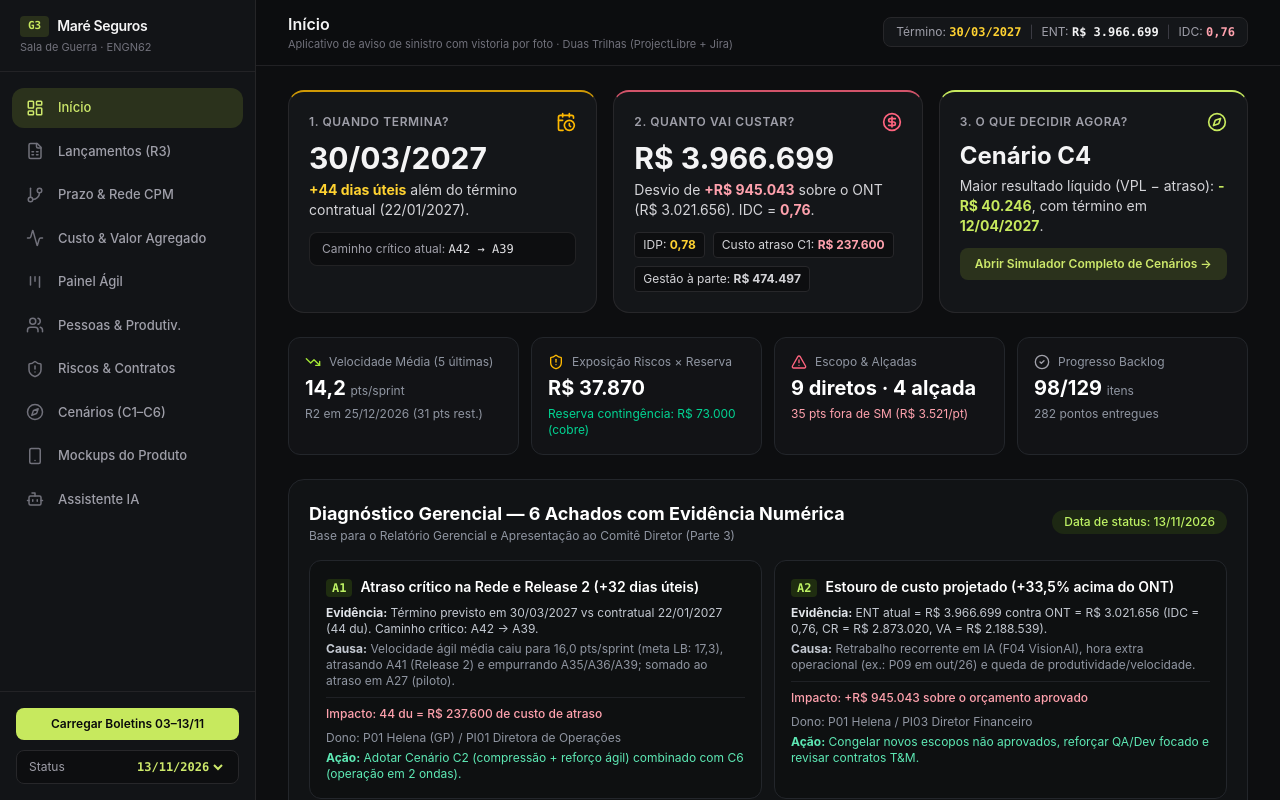
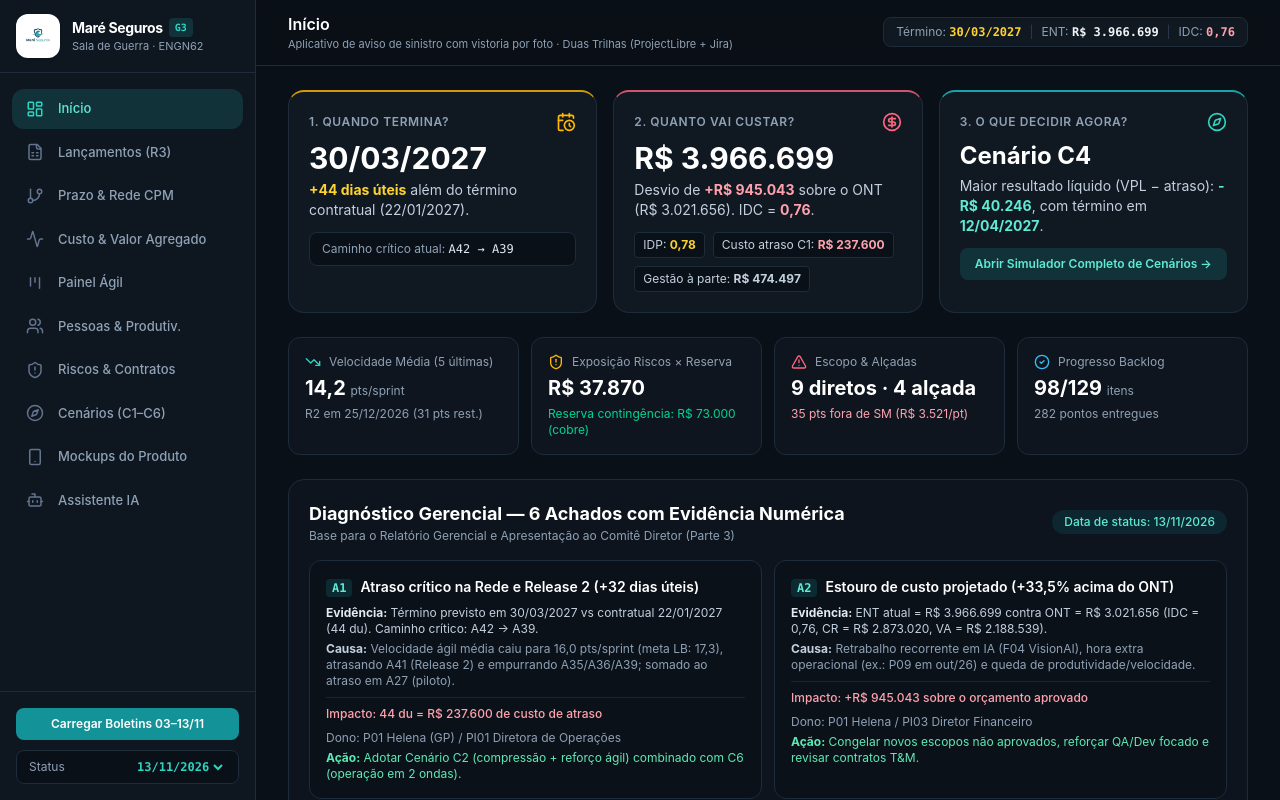
Before and after one commit to MF099/Trabalho-GP, a React (Vite) app in the folder sistema/: page / in a window 1280 px wide. Shown: the top 800 px of the page. Built offline with nearby package versions, Linux system fonts and the light colour scheme; no server answers.

Commit message:
style(brand): adicionar logo Mare Seguros e paleta azul-marinho e verde-agua

```diff
--- a/sistema/index.html
+++ b/sistema/index.html
@@ -2,10 +2,11 @@
 <html lang="pt-BR">
   <head>
     <meta charset="UTF-8" />
+    <link rel="icon" type="image/jpeg" href="/mare_seguros.jpeg" />
     <meta name="viewport" content="width=device-width, initial-scale=1.0" />
     <title>Sala de Guerra · Maré Seguros (ENGN62)</title>
   </head>
-  <body class="bg-[#0d0e10] text-zinc-100 antialiased">
+  <body class="bg-[#0a1017] text-slate-100 antialiased">
     <div id="root"></div>
     <script type="module" src="/src/main.tsx"></script>
   </body>
--- a/sistema/src/App.tsx
+++ b/sistema/src/App.tsx
@@ -179,7 +179,7 @@ export function App() {
   };
 
   return (
-    <div className="flex min-h-screen bg-[#0d0e10] text-zinc-100">
+    <div className="flex min-h-screen bg-[#0a1017] text-slate-100">
       {/* Overlay mobile */}
       {mobileNavOpen && (
         <div
@@ -188,28 +188,35 @@ export function App() {
         />
       )}
 
-      {/* Sidebar Vertical (estilo executivo) */}
+      {/* Sidebar Vertical (identidade visual Maré Seguros) */}
       <aside
-        className={`fixed inset-y-0 left-0 z-50 flex w-64 shrink-0 flex-col border-r border-zinc-800/90 bg-[#121417] transition-transform duration-200 lg:sticky lg:top-0 lg:h-screen lg:translate-x-0 ${
+        className={`fixed inset-y-0 left-0 z-50 flex w-64 shrink-0 flex-col border-r border-[#1e2b3a] bg-[#0e1620] transition-transform duration-200 lg:sticky lg:top-0 lg:h-screen lg:translate-x-0 ${
           mobileNavOpen ? "translate-x-0" : "-translate-x-full"
         }`}
       >
-        {/* Brand */}
-        <div className="flex items-center justify-between border-b border-zinc-800/80 px-5 py-4">
-          <div>
-            <div className="flex items-center gap-2">
-              <span className="rounded bg-[#29301b] px-2 py-0.5 font-mono text-[11px] font-bold text-[#c7e95e]">
-                G3
-              </span>
-              <span className="text-sm font-semibold tracking-tight text-zinc-100">
-                Maré Seguros
-              </span>
+        {/* Brand com Logo Maré Seguros */}
+        <div className="flex items-center justify-between border-b border-[#1e2b3a] px-4 py-3.5">
+          <div className="flex items-center gap-3">
+            <div className="h-11 w-11 shrink-0 overflow-hidden rounded-xl bg-white p-1 shadow-sm">
+              <img
+                src="/mare_seguros.jpeg"
+                alt="Maré Seguros"
+                className="h-full w-full object-contain"
+              />
             </div>
-            <p className="mt-0.5 text-[11px] text-zinc-500">Sala de Guerra · ENGN62</p>
+            <div>
+              <div className="flex items-center gap-1.5">
+                <span className="text-sm font-bold tracking-tight text-white">Maré Seguros</span>
+                <span className="rounded bg-[#12323a] px-1.5 py-0.5 font-mono text-[10px] font-bold text-[#2dd4bf]">
+                  G3
+                </span>
+              </div>
+              <p className="text-[11px] text-slate-400">Sala de Guerra · ENGN62</p>
+            </div>
           </div>
           <button
             onClick={() => setMobileNavOpen(false)}
-            className="rounded-lg p-1 text-zinc-400 hover:bg-zinc-800 lg:hidden"
+            className="rounded-lg p-1 text-slate-400 hover:bg-slate-800 lg:hidden"
             aria-label="Fechar menu"
           >
             <X className="h-4 w-4" />
@@ -227,11 +234,11 @@ export function App() {
                 onClick={() => handleSelectTab(item.id)}
                 className={`flex w-full items-center gap-3.5 rounded-xl px-3.5 py-2.5 text-left text-[13px] font-medium transition ${
                   active
-                    ? "bg-[#2b321c] text-[#cde86b]"
-                    : "text-zinc-400 hover:bg-zinc-900/80 hover:text-zinc-100"
+                    ? "bg-[#12323a] text-[#5eead4]"
+                    : "text-slate-400 hover:bg-[#14202e] hover:text-slate-100"
                 }`}
               >
-                <Icon className={`h-[18px] w-[18px] shrink-0 ${active ? "text-[#cde86b]" : "text-zinc-500"}`} />
+                <Icon className={`h-[18px] w-[18px] shrink-0 ${active ? "text-[#2dd4bf]" : "text-slate-500"}`} />
                 <span className="truncate">{item.label}</span>
               </button>
             );
@@ -239,21 +246,21 @@ export function App() {
         </nav>
 
         {/* Sidebar Footer */}
-        <div className="space-y-2.5 border-t border-zinc-800/80 p-4 text-xs">
+        <div className="space-y-2.5 border-t border-[#1e2b3a] p-4 text-xs">
           {!isQuinzenaLoaded && (
             <button
               onClick={handleApplyQuinzena}
-              className="w-full rounded-lg bg-[#c7e95e] px-3 py-2 text-xs font-semibold text-zinc-950 transition hover:bg-[#d5f279]"
+              className="w-full rounded-lg bg-[#139297] px-3 py-2 text-xs font-semibold text-white transition hover:bg-[#17a8ae]"
             >
               Carregar Boletins 03–13/11
             </button>
           )}
-          <div className="flex items-center justify-between rounded-lg border border-zinc-800 bg-[#0d0e10] px-3 py-2">
-            <span className="text-zinc-400">Status</span>
+          <div className="flex items-center justify-between rounded-lg border border-[#1e2b3a] bg-[#0a1017] px-3 py-2">
+            <span className="text-slate-400">Status</span>
             <select
               value={statusDate}
               onChange={(e) => setStatusDate(e.target.value)}
-              className="bg-transparent font-mono font-semibold text-[#cde86b] focus:outline-none"
+              className="bg-transparent font-mono font-semibold text-[#2dd4bf] focus:outline-none"
             >
               <option value="2026-10-30">30/10/2026</option>
               <option value="2026-11-13">13/11/2026</option>
@@ -265,30 +272,30 @@ export function App() {
       {/* Main Column */}
       <div className="flex min-w-0 flex-1 flex-col">
         {/* Topbar minimalista */}
-        <header className="sticky top-0 z-30 flex items-center justify-between gap-3 border-b border-zinc-800/80 bg-[#0d0e10]/90 px-4 py-3 backdrop-blur lg:px-8">
+        <header className="sticky top-0 z-30 flex items-center justify-between gap-3 border-b border-[#1e2b3a] bg-[#0a1017]/90 px-4 py-3 backdrop-blur lg:px-8">
           <div className="flex items-center gap-3">
             <button
               onClick={() => setMobileNavOpen(true)}
-              className="rounded-lg border border-zinc-800 bg-zinc-900 p-1.5 text-zinc-300 lg:hidden"
+              className="rounded-lg border border-[#1e2b3a] bg-[#101822] p-1.5 text-slate-300 lg:hidden"
               aria-label="Abrir menu"
             >
               <Menu className="h-4 w-4" />
             </button>
             <div>
-              <h1 className="text-sm font-semibold text-zinc-100 sm:text-base">{activeLabel}</h1>
-              <p className="hidden text-[11px] text-zinc-500 sm:block">
+              <h1 className="text-sm font-semibold text-white sm:text-base">{activeLabel}</h1>
+              <p className="hidden text-[11px] text-slate-400 sm:block">
                 Aplicativo de aviso de sinistro com vistoria por foto · Duas Trilhas (ProjectLibre + Jira)
               </p>
             </div>
           </div>
 
           <div className="flex items-center gap-2 text-xs">
-            <div className="hidden rounded-lg border border-zinc-800 bg-[#141619] px-3 py-1.5 text-zinc-400 md:block">
+            <div className="hidden rounded-lg border border-[#1e2b3a] bg-[#101822] px-3 py-1.5 text-slate-400 md:block">
               Término:{" "}
               <strong className="font-mono text-amber-300">{fmtDateBR(network.forecastEndDate)}</strong>
-              <span className="mx-2 text-zinc-700">|</span>
-              ENT: <strong className="font-mono text-zinc-100">{fmtBRL0(evm.entTotal)}</strong>
-              <span className="mx-2 text-zinc-700">|</span>
+              <span className="mx-2 text-slate-700">|</span>
+              ENT: <strong className="font-mono text-slate-100">{fmtBRL0(evm.entTotal)}</strong>
+              <span className="mx-2 text-slate-700">|</span>
               IDC: <strong className="font-mono text-rose-300">{fmtNum(evm.idcTotal, 2)}</strong>
             </div>
           </div>
--- a/sistema/src/components/DashboardExecutive.tsx
+++ b/sistema/src/components/DashboardExecutive.tsx
@@ -116,38 +116,38 @@ export const DashboardExecutive: React.FC<Props> = ({
     <div className="space-y-6">
       {/* As 3 respostas do Comitê Diretor */}
       <div className="grid grid-cols-1 gap-4 lg:grid-cols-3">
-        <div className="rounded-2xl border border-zinc-800 border-t-2 border-t-amber-400/80 bg-[#141619] p-5">
+        <div className="rounded-2xl border border-[#1e2b3a] border-t-2 border-t-amber-400/80 bg-[#101822] p-5">
           <div className="flex items-center justify-between">
-            <span className="text-xs font-semibold uppercase tracking-wider text-zinc-400">
+            <span className="text-xs font-semibold uppercase tracking-wider text-slate-400">
               1. Quando termina?
             </span>
             <CalendarClock className="h-5 w-5 text-amber-400" />
           </div>
-          <div className="mt-2 text-3xl font-bold text-zinc-100">
+          <div className="mt-2 text-3xl font-bold text-white">
             {fmtDateBR(network.forecastEndDate)}
           </div>
-          <p className="mt-1 text-sm text-zinc-300">
+          <p className="mt-1 text-sm text-slate-300">
             <strong className="text-amber-300">+{network.atrasoContratualDu} dias úteis</strong> além do término contratual (22/01/2027).
           </p>
-          <div className="mt-3 rounded-lg border border-zinc-800/80 bg-[#0d0e10] px-3 py-2 text-xs text-zinc-400">
+          <div className="mt-3 rounded-lg border border-[#1e2b3a] bg-[#0a1017] px-3 py-2 text-xs text-slate-400">
             Caminho crítico atual:{" "}
-            <span className="font-mono text-zinc-200">
+            <span className="font-mono text-slate-200">
               {network.criticalPathForecast.join(" → ")}
             </span>
           </div>
         </div>
 
-        <div className="rounded-2xl border border-zinc-800 border-t-2 border-t-rose-400/80 bg-[#141619] p-5">
+        <div className="rounded-2xl border border-[#1e2b3a] border-t-2 border-t-rose-400/80 bg-[#101822] p-5">
           <div className="flex items-center justify-between">
-            <span className="text-xs font-semibold uppercase tracking-wider text-zinc-400">
+            <span className="text-xs font-semibold uppercase tracking-wider text-slate-400">
               2. Quanto vai custar?
             </span>
             <CircleDollarSign className="h-5 w-5 text-rose-400" />
           </div>
-          <div className="mt-2 text-3xl font-bold text-zinc-100">
+          <div className="mt-2 text-3xl font-bold text-white">
             {fmtBRL0(evm.entTotal)}
           </div>
-          <p className="mt-1 text-sm text-zinc-300">
+          <p className="mt-1 text-sm text-slate-300">
             Desvio de{" "}
             <strong className="text-rose-300">
               +{fmtBRL0(evm.entTotal - evm.ontTotal)}
@@ -156,41 +156,41 @@ export const DashboardExecutive: React.FC<Props> = ({
             <strong className="text-rose-300">{fmtNum(evm.idcTotal, 2)}</strong>.
           </p>
           <div className="mt-3 flex flex-wrap gap-2 text-xs">
-            <span className="rounded border border-zinc-800 bg-[#0d0e10] px-2 py-1 text-zinc-300">
+            <span className="rounded border border-[#1e2b3a] bg-[#0a1017] px-2 py-1 text-slate-300">
               IDP: <strong className="text-amber-300">{fmtNum(evm.idpTotal, 2)}</strong>
             </span>
-            <span className="rounded border border-zinc-800 bg-[#0d0e10] px-2 py-1 text-zinc-300">
+            <span className="rounded border border-[#1e2b3a] bg-[#0a1017] px-2 py-1 text-slate-300">
               Custo atraso C1: <strong className="text-rose-300">{fmtBRL0(c1?.custoAtraso ?? 0)}</strong>
             </span>
-            <span className="rounded border border-zinc-800 bg-[#0d0e10] px-2 py-1 text-zinc-300">
+            <span className="rounded border border-[#1e2b3a] bg-[#0a1017] px-2 py-1 text-slate-300">
               Gestão à parte: <strong>{fmtBRL0(evm.crGestao)}</strong>
             </span>
           </div>
         </div>
 
-        <div className="rounded-2xl border border-zinc-800 border-t-2 border-t-[#c7e95e] bg-[#141619] p-5">
+        <div className="rounded-2xl border border-[#1e2b3a] border-t-2 border-t-[#18a3a8] bg-[#101822] p-5">
           <div className="flex items-center justify-between">
-            <span className="text-xs font-semibold uppercase tracking-wider text-zinc-400">
+            <span className="text-xs font-semibold uppercase tracking-wider text-slate-400">
               3. O que decidir agora?
             </span>
-            <Compass className="h-5 w-5 text-[#c7e95e]" />
+            <Compass className="h-5 w-5 text-[#2dd4bf]" />
           </div>
-          <div className="mt-2 text-2xl font-bold text-zinc-100">
+          <div className="mt-2 text-2xl font-bold text-white">
             {bestCombined ? `Cenário ${bestCombined.idKey}` : "Simular cenários"}
           </div>
-          <p className="mt-1 text-sm text-zinc-300">
+          <p className="mt-1 text-sm text-slate-300">
             Maior resultado líquido (VPL − atraso):{" "}
-            <strong className="text-[#c7e95e]">
+            <strong className="text-[#5eead4]">
               {bestCombined ? fmtBRL0(bestCombined.resultadoLiquido) : "—"}
             </strong>
             , com término em{" "}
-            <strong className="text-[#c7e95e]">
+            <strong className="text-[#5eead4]">
               {bestCombined ? fmtDateBR(bestCombined.terminoPrevistoDate) : "—"}
             </strong>.
           </p>
           <button
             onClick={() => onNavigate("scenarios")}
-            className="mt-3 w-full rounded-lg bg-[#2b321c] px-3 py-2 text-xs font-semibold text-[#cde86b] transition hover:bg-[#353d22]"
+            className="mt-3 w-full rounded-lg bg-[#12323a] px-3 py-2 text-xs font-semibold text-[#5eead4] transition hover:bg-[#17414b]"
           >
             Abrir Simulador Completo de Cenários →
           </button>
--- a/sistema/src/components/Product3DMockupsView.tsx
+++ b/sistema/src/components/Product3DMockupsView.tsx
@@ -641,7 +641,10 @@ export const Product3DMockupsView: React.FC<Props> = ({ db, statusDate, network
           <div className="rounded-2xl border border-slate-800 bg-slate-900/70 p-5">
             <div className="mx-auto max-w-[295px] rounded-[2rem] border-4 border-slate-700 bg-slate-950 p-4 shadow-2xl">
               <div className="mb-3 flex items-center justify-between border-b border-slate-800 pb-2 text-[10px] text-slate-400">
-                <span className="font-bold text-sky-400">Maré Seguros App</span>
+                <span className="inline-flex items-center gap-1.5 font-bold text-sky-400">
+                  <img src="/mare_seguros.jpeg" alt="Maré Seguros" className="h-4 w-4 rounded bg-white object-contain p-0.5" />
+                  Maré Seguros App
+                </span>
                 <span>{activeScreen.release} · {fmtDateBR(controlDate)}</span>
               </div>
               <div className="mb-1 text-[11px] font-semibold text-indigo-300">
--- a/sistema/src/index.css
+++ b/sistema/src/index.css
@@ -1,32 +1,32 @@
 @import "tailwindcss";
 
-/* Paleta executiva grafite/carvão compartilhada entre todas as telas */
+/* Paleta executiva Maré Seguros: Azul-Marinho Profundo (#0d2f52) + Verde-Água Oceânico (#139297 / #2dd4bf) */
 @theme {
-  --color-slate-950: #0d0e10;
-  --color-slate-900: #141619;
-  --color-slate-800: #23262b;
-  --color-slate-700: #32363e;
-  --color-slate-400: #9096a2;
-  --color-slate-300: #c4c9d2;
-  --color-slate-200: #e2e5ea;
+  --color-slate-950: #0a1017;
+  --color-slate-900: #101822;
+  --color-slate-800: #1e2b3a;
+  --color-slate-700: #2b3c4f;
+  --color-slate-400: #8fa1b5;
+  --color-slate-300: #c3d0de;
+  --color-slate-200: #e3eaf2;
 
-  --color-sky-600: #4d7c0f;
-  --color-sky-500: #65a30d;
-  --color-sky-400: #a3e635;
-  --color-sky-300: #bef264;
-  --color-sky-950: #1a2210;
+  --color-sky-600: #0f767a;
+  --color-sky-500: #139297;
+  --color-sky-400: #2dd4bf;
+  --color-sky-300: #5eead4;
+  --color-sky-950: #0d252b;
 
-  --color-indigo-500: #52525b;
-  --color-indigo-400: #a1a1aa;
-  --color-indigo-300: #d4d4d8;
-  --color-indigo-950: #18181b;
+  --color-indigo-500: #0d2f52;
+  --color-indigo-400: #38bdf8;
+  --color-indigo-300: #93c5fd;
+  --color-indigo-950: #0b1e34;
 }
 
 @layer base {
   body {
     font-family: Inter, system-ui, -apple-system, BlinkMacSystemFont, "Segoe UI", Roboto, sans-serif;
-    background-color: #0d0e10;
-    color: #eceef2;
+    background-color: #0a1017;
+    color: #eaf0f6;
   }
 }
 
@@ -35,12 +35,12 @@
   height: 7px;
 }
 ::-webkit-scrollbar-track {
-  background: #111316;
+  background: #0d141d;
 }
 ::-webkit-scrollbar-thumb {
-  background: #2b2f36;
+  background: #233244;
   border-radius: 9999px;
 }
 ::-webkit-scrollbar-thumb:hover {
-  background: #3f4550;
+  background: #334861;
 }
```
Also changed, not shown: sistema/public/mare_seguros.jpeg (added), 1 other file (tests, documents, lock files or other folders).
